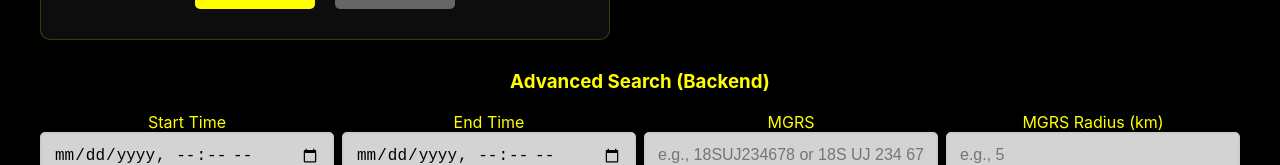
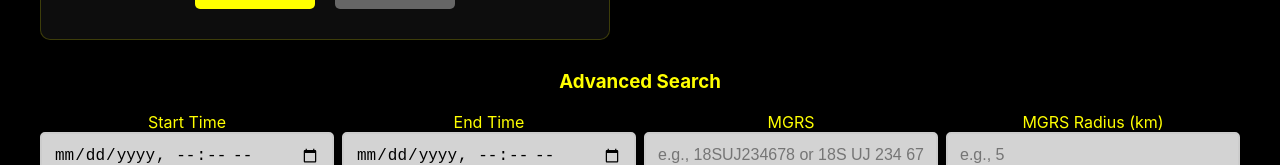
Before and after one commit to Berbem16/Aerie-Dev, a React (Create React App) app: page / in a window 1280 px wide. Shown: the part 945-1110 px from the top of the page. Built offline with nearby package versions, Linux system fonts and the light colour scheme; no server answers.

Commit message:
Finished MGRS Search

```diff
--- a/src/App.js
+++ b/src/App.js
@@ -896,7 +896,7 @@ function App() {
 
         {/* Advanced (Backend) Search */}
         <section className="advanced-search" style={{marginTop: '1rem', marginBottom: '1.5rem'}}>
-          <h3>Advanced Search (Backend)</h3>
+          <h3>Advanced Search</h3>
           <div className="advanced-grid" style={{display: 'grid', gap: '8px', gridTemplateColumns: 'repeat(auto-fit, minmax(180px, 1fr))'}}>
             <div>
               <label>Start Time</label>
```
